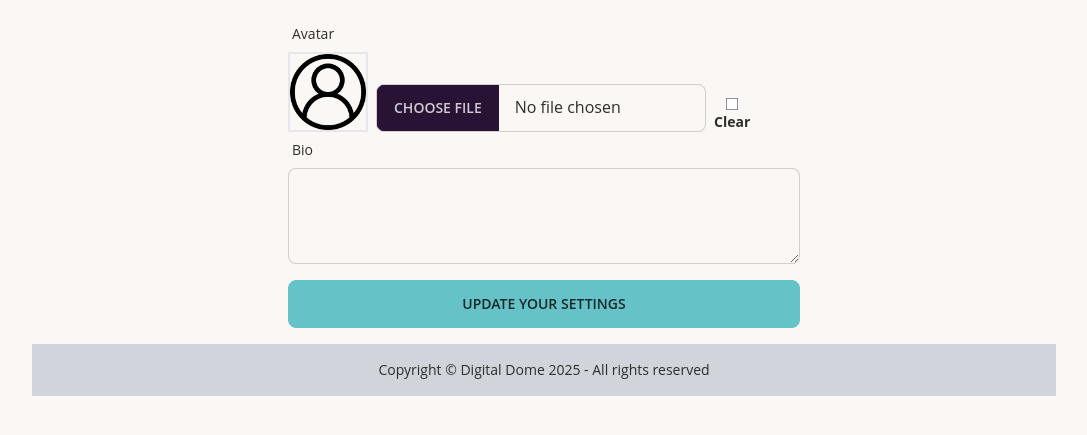
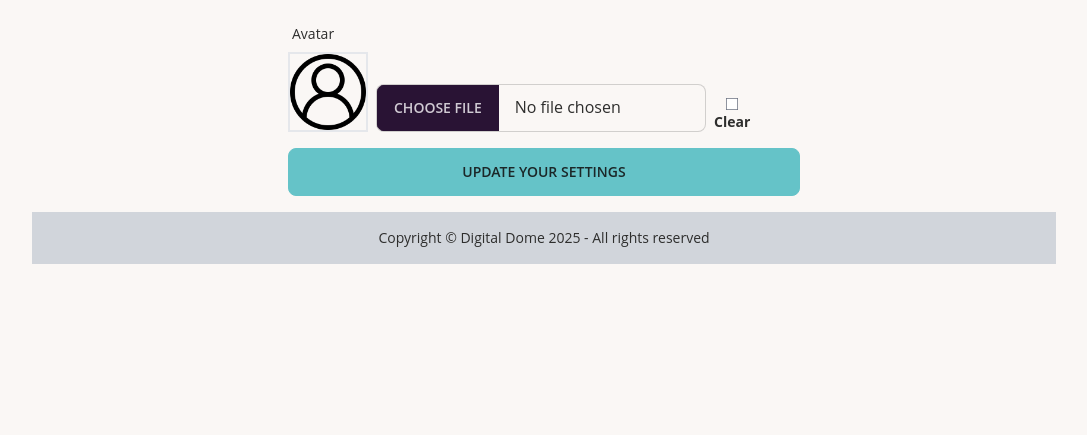
Before and after one commit to exler/digitaldome, a Django app: page /settings/ in a window 1280 px wide. Shown: the part 68-503 px from the top of the page, without its empty margins (96-1183 px from the left). Run offline with Django 4.2, Linux system fonts and the light colour scheme; the visitor is signed in with stand-in values (Sample User, id 1); style sheets or scripts are compiled from the project's sources; some web fonts are replaced.

Commit message:
feat(users): Remove the obsolete bio field

```diff
--- a/users/forms.py
+++ b/users/forms.py
@@ -11,7 +11,7 @@ from users.models import User
 class SettingsForm(forms.ModelForm):
     class Meta:
         model = User
-        fields = ("avatar", "bio")
+        fields = ("avatar",)
         widgets: ClassVar = {
             "avatar": ClearableFileInputWithImagePreview(
                 attrs={"width": 80, "height": 80, "placeholder": static("img/avatar-placeholder.png")}
--- a/users/models.py
+++ b/users/models.py
@@ -2,7 +2,7 @@ from typing import Any, Self
 
 from django.apps import apps
 from django.contrib.auth.models import AbstractBaseUser, PermissionsMixin, UserManager
-from django.core.validators import MaxLengthValidator, RegexValidator
+from django.core.validators import RegexValidator
 from django.db import models
 from django.templatetags.static import static
 from django.utils.deconstruct import deconstructible
@@ -75,7 +75,6 @@ class User(AbstractBaseUser, PermissionsMixin):
     )
 
     avatar = models.ImageField(upload_to="users/avatars/", blank=True, null=True)
-    bio = models.TextField(blank=True, validators=[MaxLengthValidator(200)])
 
     is_active = models.BooleanField(default=True)
     is_staff = models.BooleanField(default=False)
--- a/users/templates/users/partials/menu.html
+++ b/users/templates/users/partials/menu.html
@@ -6,7 +6,6 @@
          alt="Avatar"
          class="text-center pt-4">
     {% if user.is_staff %}<div class="badge badge-warning mt-4">Moderator</div>{% endif %}
-    {% if user.bio %}<p class="mt-2 italic">{{ user.bio }}</p>{% endif %}
 </div>
 <div class="flex flex-row flex-wrap justify-center items-center gap-8">
     <a href="{% url 'tracking:dashboard' user.id %}">Dashboard</a>
--- a/users/templates/users/settings.html
+++ b/users/templates/users/settings.html
@@ -18,13 +18,6 @@
                     {{ form.avatar|addclass:"file-input file-input-bordered" }}
                     {{ form.avatar.errors }}
                 </div>
-                <div class="form-control">
-                    <label class="label">
-                        <span class="label-text">Bio</span>
-                    </label>
-                    {{ form.bio|addclass:"input input-bordered h-24" }}
-                    {{ form.bio.errors }}
-                </div>
                 <button class="btn btn-primary w-full mt-4">Update your settings</button>
             </form>
         </div>
```
Also changed, not shown: users/migrations/0006_remove_user_bio.py (added).
